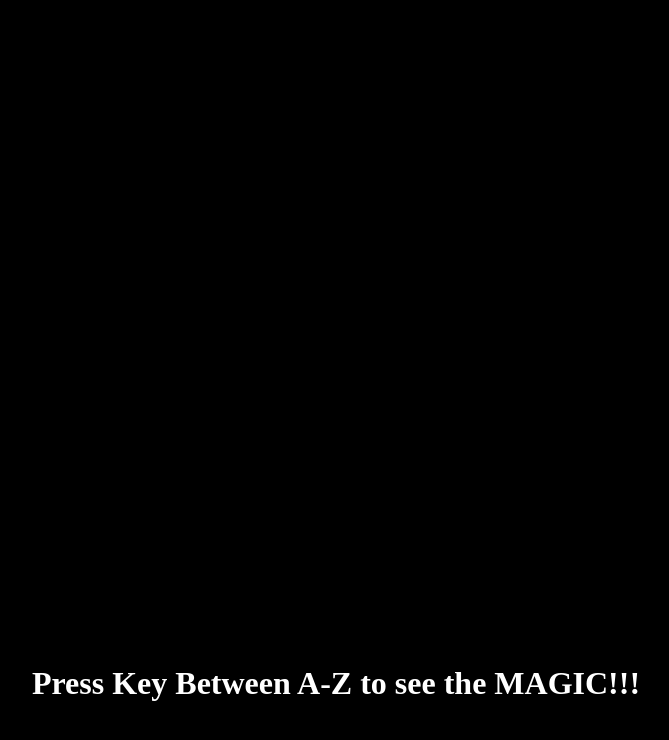
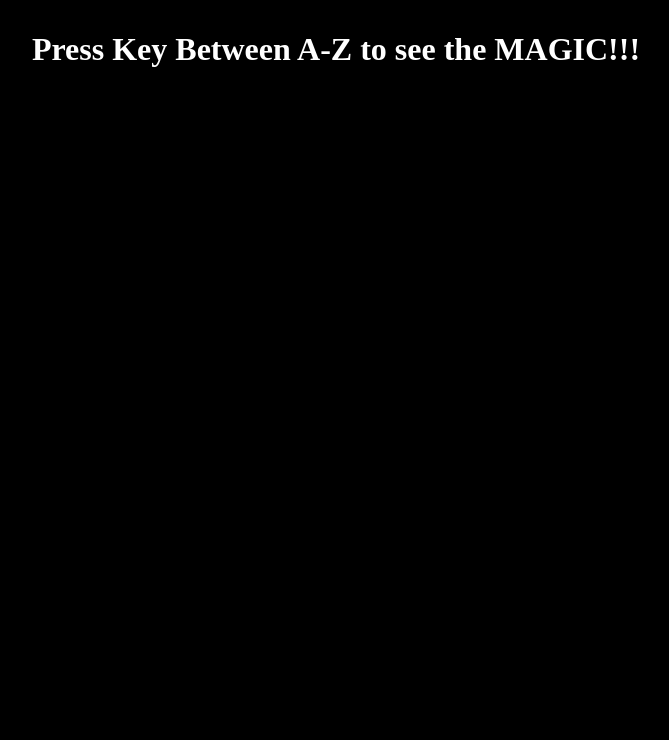
Before and after one commit to imvivekthakur/game2, a plain HTML site: page index.html in a window 1280 px wide. Shown: the whole page, without its empty margins (304-973 px from the left). Drawn offline with nearby package versions, Linux system fonts and the light colour scheme; no server answers.

Commit message:
heading changed

```diff
--- a/circles.css
+++ b/circles.css
@@ -11,7 +11,7 @@ body {
 }
 
 .heading {
-    display: grid;
-    place-items: center;
+    text-align: center;
+    padding-top: 10px;
     color: white;
 }
--- a/index.html
+++ b/index.html
@@ -199,9 +199,9 @@
     </script>
 </head>
 <body>
-    <canvas id="myCanvas" resize></canvas>
     <h1 class="heading">
         Press Key Between A-Z to see the MAGIC!!!
     </h1>
+    <canvas id="myCanvas" resize></canvas>
 </body>
 </html>
```
